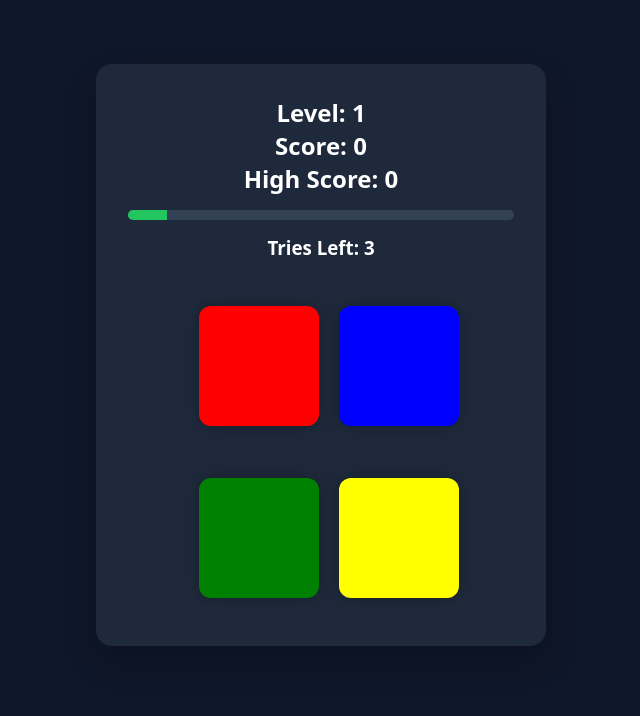
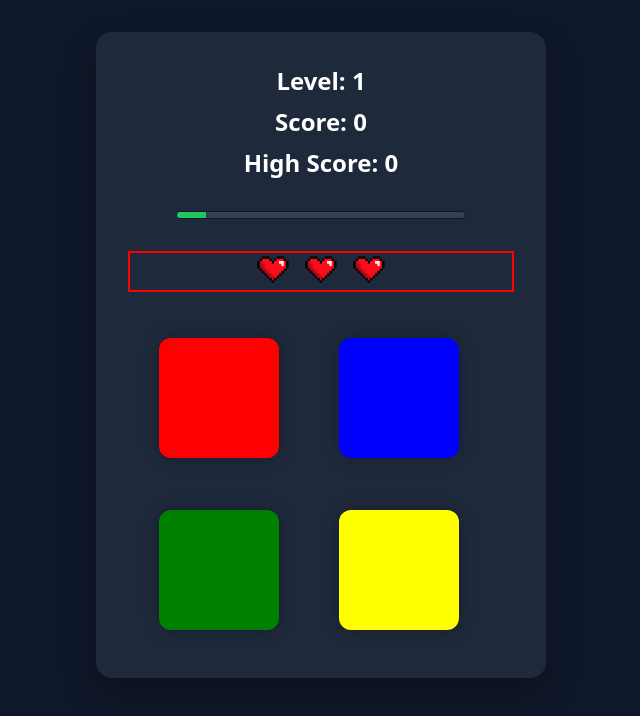
Before and after one commit to tawandakasunzuma/memory-trainer, a Vue app: page / in a window 1280 px wide. Both pictures are taken after a click on the button "Start Game". Shown: the top 716 px of the page, without its empty margins (319-959 px from the left). Built offline with nearby package versions, Linux system fonts and the light colour scheme; a web font is replaced by a local one.

Commit message:
styles scoreboard, progress bar and lives

```diff
--- a/src/App.vue
+++ b/src/App.vue
@@ -27,9 +27,11 @@ function setDifficulty(level) {
 
   <div v-else class="start-screen">
     <h1 class="app-name">Memory Trainer</h1>
-    <p>Watch the pattern and repeat it</p>
-    <p>Each level gets harder</p>
-    <p>You have 3 tries</p>
+    <div class="app-description">
+      <p>Watch the pattern and repeat it</p>
+      <p>Each level gets harder</p>
+      <p>You have 3 tries</p>
+    </div>
     <h3 class="difficulty-heading">Select Difficulty</h3>
     <button @click="setDifficulty('easy')" :class="['easy', { selected: difficulty === 'easy' }]">
       Easy
--- a/src/components/ScoreBoard.vue
+++ b/src/components/ScoreBoard.vue
@@ -3,7 +3,7 @@ defineProps(['level', 'score', 'highScore'])
 </script>
 
 <template>
-  <div>
+  <div class="scoreboard">
     <h2>Level: {{ level }}</h2>
     <h2>Score: {{ score }}</h2>
     <h2>High Score: {{ highScore }}</h2>
--- a/src/style.css
+++ b/src/style.css
@@ -23,7 +23,7 @@ body {
 .game-view,
 .start-screen {
   text-align: center;
-  margin: 4rem auto 0 auto;
+  margin: 2rem auto 0 auto;
   max-width: 450px;
   padding: 2rem;
   background: var(--blue-color);
@@ -39,17 +39,20 @@ body {
   margin-bottom: 2rem;
 }
 
-.start-screen p {
+.app-description {
+  background-color: var(--black-color);
   font-family: system-ui, sans-serif;
   font-size: 0.875rem;
   font-weight: 200;
   font-style: italic;
   opacity: 0.75;
-  background-color: var(--black-color);
-  padding: 0.5rem;
+  padding: 1rem 0.5rem;
   border-radius: 0.5rem;
   width: 75%;
   margin: 0.5rem auto;
+  display: flex;
+  flex-direction: column;
+  gap: 0.5rem;
 }
 
 .difficulty-heading {
@@ -84,7 +87,7 @@ button {
 }
 
 button:active {
-  opacity: 0.5;
+  opacity: 0.75;
   transform: scale(0.975);
 }
 
@@ -120,12 +123,62 @@ button.selected.hard {
   background: #16a34a;
 }
 
+.start-btn:active {
+  box-shadow: 0 0 1rem #22c55e;
+}
+
+/* ==========
+  Scoreboard
+========== */
+.scoreboard {
+  display: flex;
+  flex-direction: column;
+  gap: 0.5rem;
+  font-size: 1rem;
+  font-weight: normal;
+}
+
+/* ==========
+  Progress Bar
+========== */
+.progress-bar {
+  width: 75%;
+  height: 0.5rem;
+  background: #334155;
+  border-radius: 5px;
+  margin: 2rem auto;
+  overflow: hidden;
+  border: 0.5px solid var(--black-color);
+}
+
+.progress-bar .fill {
+  height: 100%;
+  background: #22c55e;
+  transition: width 600ms ease;
+}
+
+/* ==========
+  Lives
+========== */
+.lives {
+  border: 2px solid red;
+  display: flex;
+  justify-content: center;
+  align-items: center;
+  gap: 1rem;
+}
+
+.heart img {
+  width: 2rem;
+  height: auto;
+}
+
 /* ==========
   Grid
 ========== */
 .grid {
   display: grid;
-  grid-template-columns: repeat(2, 120px);
+  grid-template-columns: repeat(2, 10rem);
   gap: 20px;
   justify-content: center;
   margin-top: 30px;
@@ -183,24 +236,6 @@ button.selected.hard {
 }
 
 /* ==========
-  Progress Bar
-========== */
-.progress-bar {
-  width: 100%;
-  height: 10px;
-  background: #334155;
-  border-radius: 5px;
-  margin: 15px 0;
-  overflow: hidden;
-}
-
-.progress-bar .fill {
-  height: 100%;
-  background: #22c55e;
-  transition: width 0.3s ease;
-}
-
-/* ==========
   Lables
 ========== */
 label {
--- a/src/views/GameView.vue
+++ b/src/views/GameView.vue
@@ -132,22 +132,17 @@ function handleUserClick(color) {
 <template>
     <div class="game-view">
 
-    <ScoreBoard
-      :level="level"
-      :score="score"
-      :highScore="highScore"
-    />
+        <ScoreBoard :level="level" :score="score" :highScore="highScore" />
 
         <ProgressBar :progress="level * 10" />
 
-    <h3>Tries Left: {{ tries }}</h3>
+        <div class="lives">
+            <span v-for="n in tries" :key="n" class="heart">
+                <img src="../assets/heart.png" alt="Heart icon">
+            </span>
+        </div>
 
-    <GameBoard
-      :colors="colors"
-      :isPlaying="isPlaying"
-      :gameOver="gameOver"
-      :handleUserClick="handleUserClick"
-    />
+        <GameBoard :colors="colors" :isPlaying="isPlaying" :gameOver="gameOver" :handleUserClick="handleUserClick" />
 
         <button v-if="gameOver" @click="$emit('restart')">
             Back to Menu
```
Also changed, not shown: src/assets/heart.png (added). Lines whose indentation alone changed are shown as unchanged.
